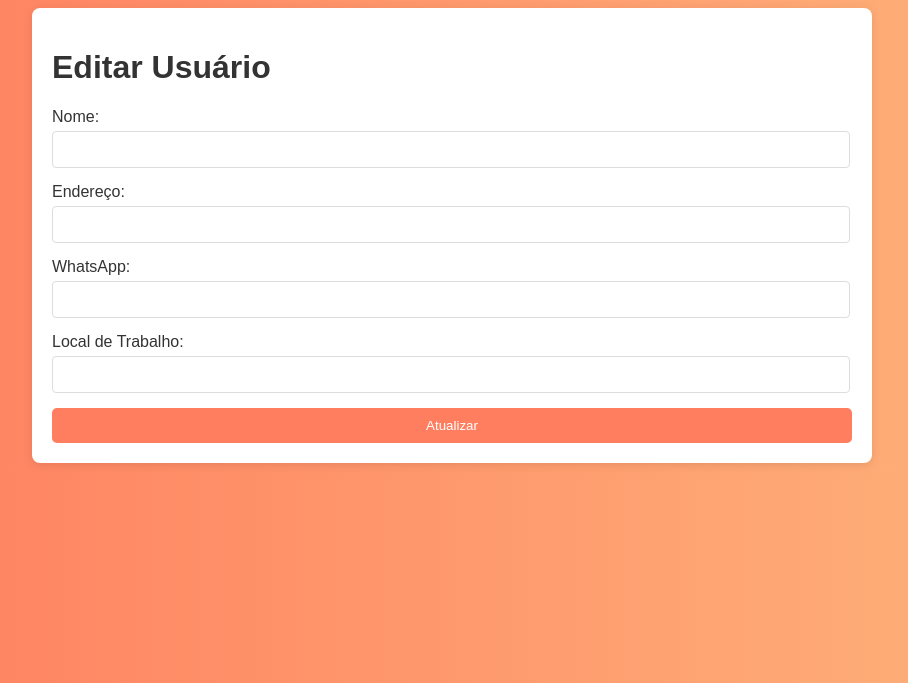
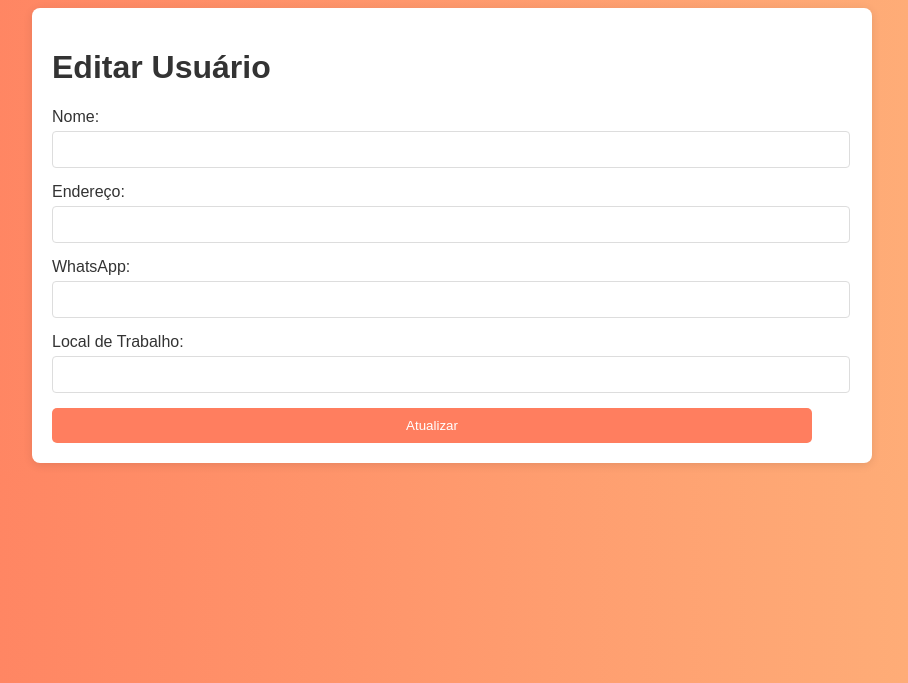
Before and after one commit to vansg3/sindiapp, a Flask app: page /edit/1 in a window 1280 px wide. Shown: the top 683 px of the page, without its empty margins (188-1096 px from the left). Run offline with Flask 3, Linux system fonts and the light colour scheme.

Commit message:
style.css

```diff
--- a/static/css/style.css
+++ b/static/css/style.css
@@ -51,9 +51,10 @@ tr:nth-child(even) {
     border-radius: 5px;
     cursor: pointer;
     transition: background-color 0.3s ease; /* Transição suave */
-  width: 100%; /* Botão ocupa 100% da largura do container */
+    width: 95%; /* Botão ocupa 100% da largura do container */
     text-align: center; /* Centraliza o texto */
     display: inline-block; /* Faz o botão se comportar como um bloco */
+    text-decoration: none; /* Remove o sublinhado dos links com a classe button *
   }
 
 
```
Lines whose indentation alone changed are shown as unchanged.
